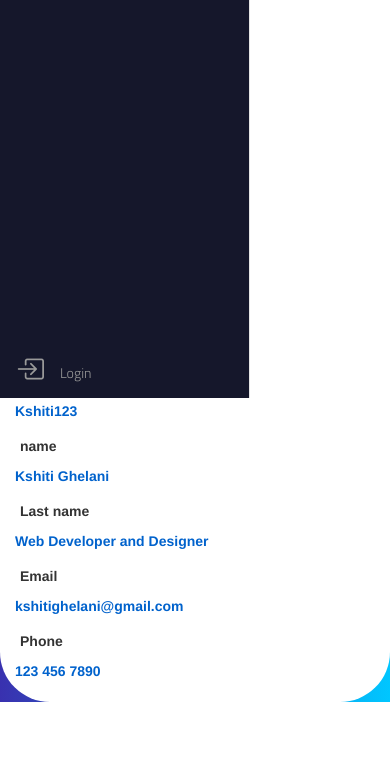
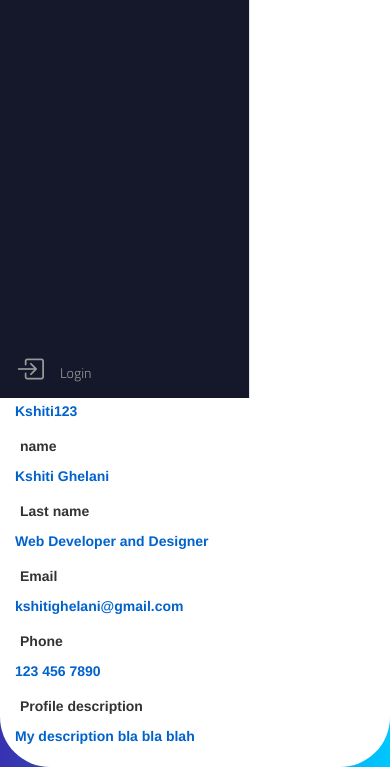
Before and after one commit to mifa43/WebApp, a Python web app: template templates/userProfile.html in a window 390 px wide, after a click on "About". Shown: the part 446-1213 px from the top of the page. Before the commit the page ends 1148 px from the top, so only its background shows below. Run offline with Jinja, Linux system fonts and the light colour scheme; the template is opened without the code that fills it, so the values that code supplies are empty; some libraries are stand-ins or nearby versions; some web fonts are replaced.

Commit message:
dodato polje deskripcije

```diff
--- a/templates/userProfile.html
+++ b/templates/userProfile.html
@@ -266,7 +266,16 @@
                                                 <input type="text" value="" id="userPhoneInput" class="form-control hide">
                                             </div>
                                         </div>
-
+                                        <div class="row">
+                                            <div class="col-md-6">
+                                                <label>Profile description</label>
+                                            </div>
+                                            <div class="col-md-6">
+                                                <p id="userDescription">My description bla bla blah</p>
+                                                <textarea id="userDescriptionInput" class="form-control hide"> My description bla bla blah</textarea>
+                                                <!-- <input type="" value="" id="userDescriptionInput" class="form-control hide"> -->
+                                            </div>
+                                        </div>
 
                                     </form>
                             </div>
```
